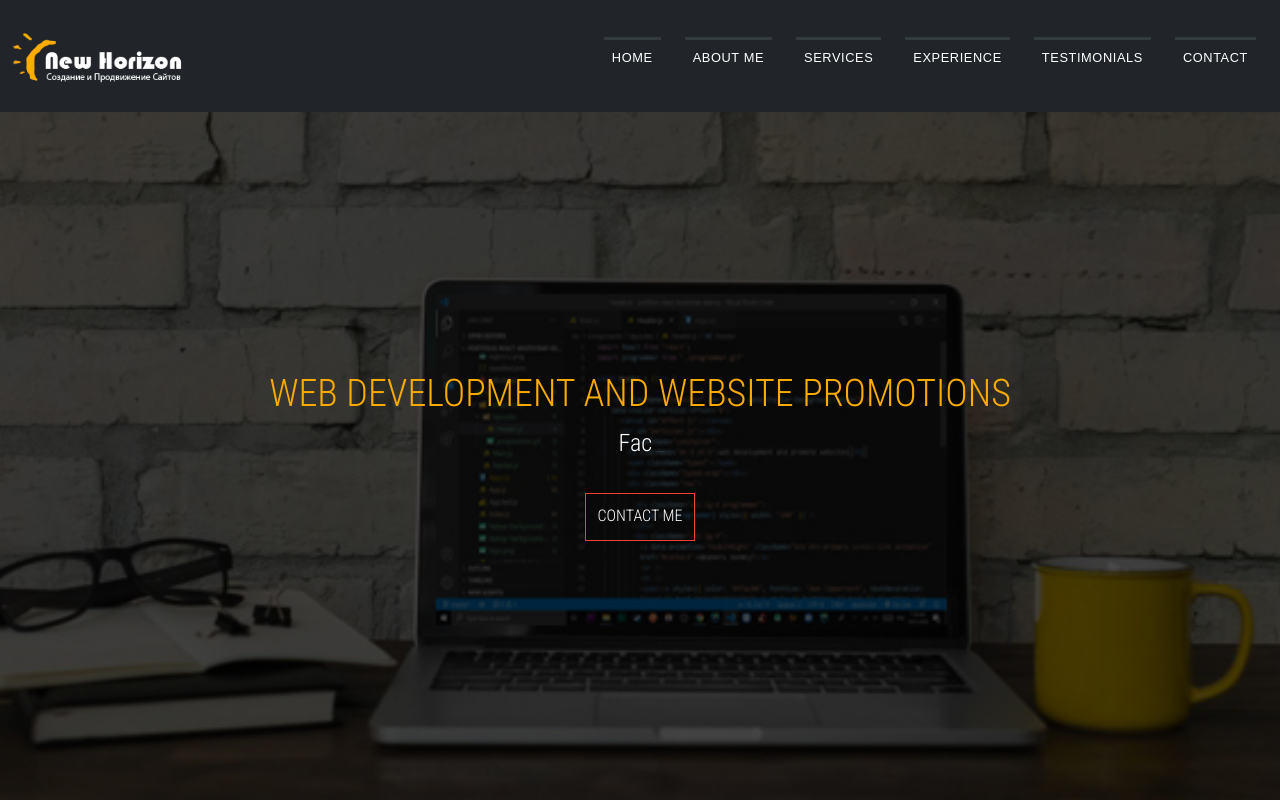
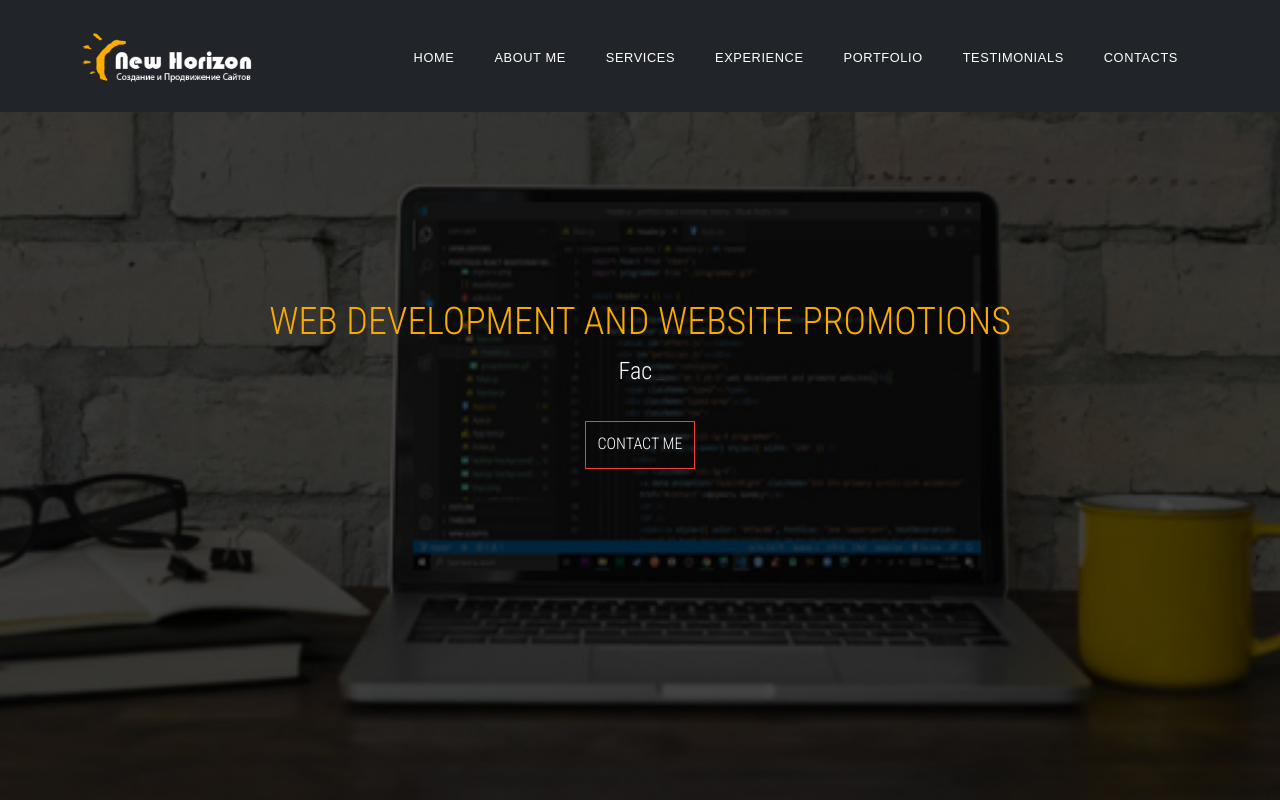
Before and after one commit to JonnyWalker3499/portfolio-project-tutorial, a React (Create React App) app: page / in a window 1280 px wide. Shown: the top 800 px of the page. Built offline with nearby package versions, Linux system fonts and the light colour scheme.

Commit message:
project completed

```diff
--- a/package.json
+++ b/package.json
@@ -20,6 +20,8 @@
     "react-popupbox": "^2.0.9",
     "react-responsive-carousel": "^3.2.23",
     "react-scripts": "4.0.3",
+    "react-scroll": "^1.8.7",
+    "react-share": "^4.4.0",
     "react-simple-typewriter": "^3.0.1",
     "react-tsparticles": "^2.0.6",
     "web-vitals": "^1.1.2"
--- a/src/App.css
+++ b/src/App.css
@@ -6,7 +6,7 @@
    --primary-grey: #ccd1d9;
    --primary-dark-grey: #666666;
    --primary-orange: #f9ab00;
-   --primary-dark: rgb(52,59,64);
+   --primary-dark: rgb(33,37,41);
    --primary-red: #ef4035;
    --primary-hover-red: #f33501;
    --primary-black: #000000;
@@ -25,6 +25,10 @@ body {
 }
 
 /************************ NAVBAR ************************************/
+
+nav {
+   z-index: 2;
+}
 .logo {
    width: 16.25rem;
 }
@@ -53,7 +57,7 @@ nav ul li {
    height: 4rem !important;
 }
 
-.navbar-nav > li > a.active, .navbar-nav > li > a.active:focus {
+.navbar-nav > li > a.active, .navbar-nav > li > a:focus {
    border-top: 0.1875rem solid var(--primary-orange);
 }
 
@@ -70,7 +74,7 @@ nav ul li {
    background: url(wall-and-laptop-background.jpg) no-repeat;
    background-size: cover;
    background-position: center;
-   height: 90vh;
+   height: 100vh;
 }
 
 .main-info {
@@ -84,6 +88,7 @@ nav ul li {
    justify-content: center;
    align-items: center;
    text-align: center;
+   z-index: 1;
    font-family: "Roboto Condensed", sans-serif;
 }
 .main-info h1 {
@@ -296,6 +301,7 @@ nav ul li {
    width: 45rem;
    padding: 0 0.5rem;
 }
+
 .hyper-link {
    cursor: pointer;
    color: var(--primary-orange);
@@ -574,7 +580,7 @@ nav ul li {
 
 @media(max-height: 768px) {
    .portfolio-image-popupbox {
-      width: 100%;
+      width: 60%;
    }
 }
 
@@ -716,3 +722,22 @@ textarea.form-control {
       padding: 0 0.4rem;
    }
 }
+
+/************************ FOOTER COMPONENT ****************/
+.footer {
+   background: var(--primary-black);
+   color: var(--primary-dark-grey);
+   padding: 3rem;
+}
+.footer a {
+   text-decoration: none;
+   color: var(--primary-dark-grey);
+}
+.footer a:hover {
+   text-decoration: none;
+   color: var(--primary-orange);
+   cursor: pointer;
+}
+.footer p {
+   margin-bottom: 0;
+}
--- a/src/App.js
+++ b/src/App.js
@@ -9,6 +9,7 @@ import Experience from "./components/Experience";
 import Portfolio from "./components/Portfolio";
 import Testimonials from "./components/Testimonials";
 import Contacts from "./components/Contacts";
+import Footer from "./components/Footer";
 
 
 function App() {
@@ -23,6 +24,7 @@ function App() {
          <Portfolio />
          <Testimonials />
          <Contacts />
+         <Footer />
       </div>
    );
 }
--- a/src/components/AboutMe.js
+++ b/src/components/AboutMe.js
@@ -3,7 +3,7 @@ import author from "../me.jpg";
 
 const AboutMe = () => {
   return (
-     <div className="container py-5">
+     <div id="about" className="container py-5">
         <div className="row">
            <div className="col-lg-6 col-xm-12">
               <div className="d-flex justify-content-center">
--- a/src/components/Contacts.js
+++ b/src/components/Contacts.js
@@ -36,7 +36,7 @@ const Contacts = () => {
    };
 
   return (
-     <div className="contacts">
+     <div id="contacts" className="contacts">
         <div className="text-center">
          <h1>contact me</h1>
          <p>Please fill out the form and describe your project needs and I'll contact you as
--- a/src/components/Experience.js
+++ b/src/components/Experience.js
@@ -2,7 +2,7 @@ import React from 'react'
 
 const Experience = () => {
   return (
-     <div className="experience">
+     <div id="experience" className="experience">
         <div className="d-flex justify-content-center my-5">
            <h1>Experience</h1>
         </div>
--- /dev/null
+++ b/src/components/Footer.js
@@ -0,0 +1,90 @@
+import React from "react";
+import {
+   FacebookShareButton,
+   FacebookIcon,
+   TwitterShareButton,
+   TwitterIcon,
+   RedditShareButton,
+   RedditIcon,
+   LinkedinShareButton,
+   LinkedinIcon
+
+} from "react-share";
+
+const Footer = () => {
+  return (
+     <div className="footer">
+        <div className="container">
+           <div className="row">
+              <div className="col-lg-4 col-md-6 col-sm-6">
+                 <div className="d-flex">
+                     <p>city Moscow Main st 2022 office #223</p>
+                 </div>
+                 <div className="d-flex">
+                     <a href="tel: 555-555-555">+7(960)555-555</a>
+                 </div>
+                 <div className="d-flex">
+                     <p>info@email.com</p>
+                 </div>
+              </div>
+              <div className="col-lg-3 col-md-2 col-sm-6">
+                 <div className="row">
+                    <div className="col">
+                       <a className="footer-nav">Home</a>
+                       <br />
+                       <a className="footer-nav">About me</a>
+                       <br />
+                       <a className="footer-nav">Services</a>
+                    </div>
+                    <div className="col">
+                       <a className="footer-nav">Experience</a>
+                       <br />
+                       <a className="footer-nav">Portfolio</a>
+                       <br/>
+                       <a className="footer-nav">Contacts</a>
+                    </div>
+                  </div>
+              </div>
+              <div className="col-lg-5 col-md-5 col-sm-6 align-items-center">
+                 <div className="d-flex justify-content-center">
+                    <FacebookShareButton
+                       url={"https://www.facebook.com/bizx10"}
+                       quote={"FullStack Developer"}
+                       hashtag="#javascript"
+                    >
+                       <FacebookIcon className="mx-3" size={36} />
+                    </FacebookShareButton>
+                    <TwitterShareButton
+                       url={"https://www.facebook.com/bizx10"}
+                       quote={"FullStack Developer"}
+                       hashtag="#javascript"
+                    >
+                       <TwitterIcon className="mx-3" size={36} />
+                    </TwitterShareButton>
+                    <RedditShareButton
+                       url={"https://www.facebook.com/bizx10"}
+                       quote={"FullStack Developer"}
+                       hashtag="#javascript"
+                    >
+                       <RedditIcon className="mx-3" size={36} />
+                    </RedditShareButton>
+                    <LinkedinShareButton
+                       url={"https://www.facebook.com/bizx10"}
+                       quote={"FullStack Developer"}
+                       hashtag="#javascript"
+                    >
+                       <LinkedinIcon className="mx-3" size={36} />
+                    </LinkedinShareButton>
+                 </div>
+                 <p className="pt-3 text-center">
+                    Copyright&copy;
+                    {new Date().getFullYear()}&nbsp; New Horizon | All Right Reserved
+                 </p>
+              </div>
+           </div>
+        </div>
+    </div>
+  )
+}
+
+export default Footer
--- a/src/components/Header.js
+++ b/src/components/Header.js
@@ -1,11 +1,12 @@
 import React from "react";
 import { Typewriter } from "react-simple-typewriter";
 import "react-simple-typewriter/dist/index.js";
+import { Link } from "react-scroll/modules";
 
 const Header = () => {
 
   return (
-     <div className="header-wraper">
+     <div id="home" className="header-wraper">
         <div className="main-info">
            <h1>web development and website promotions</h1>
            <span className="typewriter-pro">
@@ -19,7 +20,7 @@ const Header = () => {
                   delaySpeed={1500}
                />
            </span>
-           <a href="#" className="btn-main-offer">contact me</a>
+           <Link smooth={true} to="contacts" offset={-110} className="btn-main-offer">contact me</Link>
         </div>
     </div>
   )
--- a/src/components/Navbar.js
+++ b/src/components/Navbar.js
@@ -1,14 +1,14 @@
 import React from "react";
 import logo from "../logo.png";
+import { Link } from "react-scroll/modules";
 // REACT FONTAWESOME IMPORTS
 import { FontAwesomeIcon } from "@fortawesome/react-fontawesome";
 import { faBars } from "@fortawesome/free-solid-svg-icons";
 
 const Navbar = () => {
   return (
-     <nav className="navbar navbar-expand-lg navbar-light bg-dark">
-
-      <div className="container-fluid">
+     <nav className="navbar navbar-expand-lg navbar-light bg-dark fixed-top">
+      <div className="container">
          <a className="navbar-brand" href="#"><img className="logo" src={logo} alt="logo..." /></a>
          <button className="navbar-toggler" type="button" data-bs-toggle="collapse" data-bs-target="#navbarSupportedContent" aria-controls="navbarSupportedContent" aria-expanded="false" aria-label="Toggle navigation">
             <FontAwesomeIcon icon={faBars} style={{ color: "white" }}/>
@@ -16,22 +16,25 @@ const Navbar = () => {
          <div className="collapse navbar-collapse" id="navbarSupportedContent">
             <ul className="navbar-nav ms-auto">
                   <li className="nav-item active">
-                     <a className="nav-link" aria-current="page" href="#">Home</a>
+                     <Link smooth={true} to="home" offset={50} duration={250} delay={0} className="nav-link" aria-current="page" href="#">Home</Link>
                   </li>
                   <li className="nav-item">
-                  <a className="nav-link" href="#">about me</a>
+                     <Link smooth={true} to="about" offset={50} duration={250} delay={0} className="nav-link" href="#">about me</Link>
                  </li>
                  <li className="nav-item">
-                  <a className="nav-link" href="#">services</a>
+                     <Link smooth={true} to="services" offset={50} duration={250} delay={0} className="nav-link" href="#">services</Link>
                  </li>
                  <li className="nav-item">
-                  <a className="nav-link" href="#">experience</a>
+                     <Link smooth={true} to="experience" offset={50} duration={250} delay={0} className="nav-link" href="#">experience</Link>
                  </li>
                  <li className="nav-item">
-                  <a className="nav-link" href="#">testimonials</a>
+                     <Link smooth={true} to="portfolio" offset={50} duration={250} delay={0} className="nav-link" href="#">portfolio</Link>
                  </li>
                  <li className="nav-item">
-                  <a className="nav-link" href="#">Contact</a>
+                     <Link smooth={true} to="testimonials" offset={50} duration={250} delay={0} className="nav-link" href="#">testimonials</Link>
+                 </li>
+                 <li className="nav-item">
+                     <Link smooth={true} to="contacts" offset={50} duration={250} delay={0} className="nav-link" href="#">contacts</Link>
                  </li>
             </ul>
          </div>
--- a/src/components/Portfolio.js
+++ b/src/components/Portfolio.js
@@ -131,7 +131,7 @@ const Portfolio = () => {
 
 
   return (
-     <div className="portfolio-wrapper">
+     <div id="portfolio" className="portfolio-wrapper">
         <div className="container">
            <h1 className="text-uppercase text-center py-5">portfolio</h1>
            <div className="image-box-wrapper row justify-content-center">
--- a/src/components/Services.js
+++ b/src/components/Services.js
@@ -5,7 +5,7 @@ import { faDesktop, faFileCode } from '@fortawesome/free-solid-svg-icons';
 
 const Services = () => {
   return (
-     <div className="services">
+     <div id="services" className="services">
         <h1 className="py-5">My Services</h1>
          {/* <div className="container"> */}
             <div className="row">
--- a/src/components/Testimonials.js
+++ b/src/components/Testimonials.js
@@ -3,7 +3,7 @@ import TestimonialsCarousel from "./TestimonialsCarousel";
 
 const Testimonials = () => {
   return (
-     <div className="testimonials">
+     <div id="testimonials" className="testimonials">
         <h1>My happy clients</h1>
         <div className="container">
            <div className="testimonials-content">
```
Also changed, not shown: 1 other file (tests, documents, lock files or other folders).
